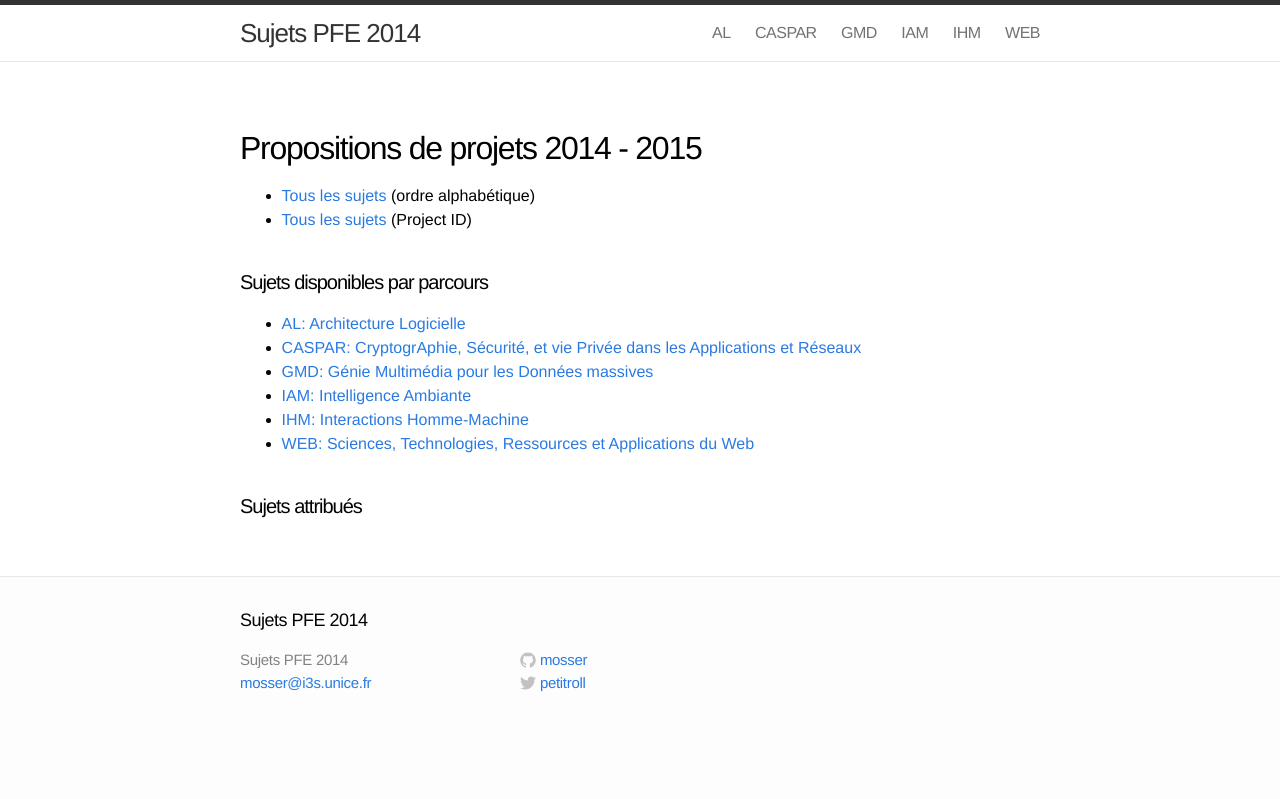
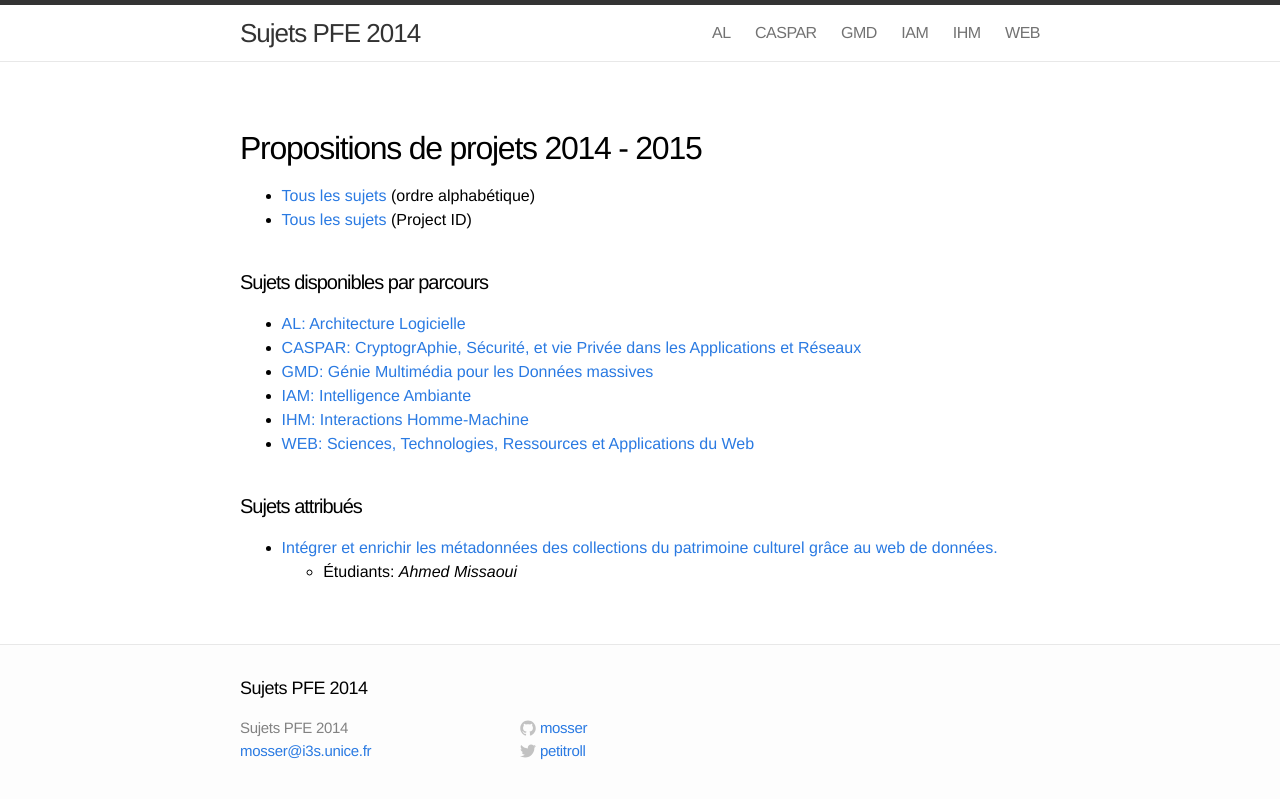
Before and after one commit to gmolines/pfe, a Jekyll site: the page built from index.md, in a window 1280 px wide. Shown: the top 799 px of the page. Built offline with Jekyll 4.4.1, drawn with Linux system fonts in a browser that asks for light colours.

Commit message:
Update 2014-09-15-Y1415-S043.markdown

```diff
--- a/_posts/2014-09-15-Y1415-S043.markdown
+++ b/_posts/2014-09-15-Y1415-S043.markdown
@@ -2,7 +2,8 @@
 layout: post
 title: "Intégrer et enrichir les métadonnées des collections du patrimoine culturel grâce au web de données."
 date: 2014-09-15 17:51:28
-categories: [dispo, web]
+categories: [oqp, web]
+students: ["Ahmed Missaoui"]
 pid: Y1415-S043
 type: Research
 contact: Catherine Faron-Zucker
```
